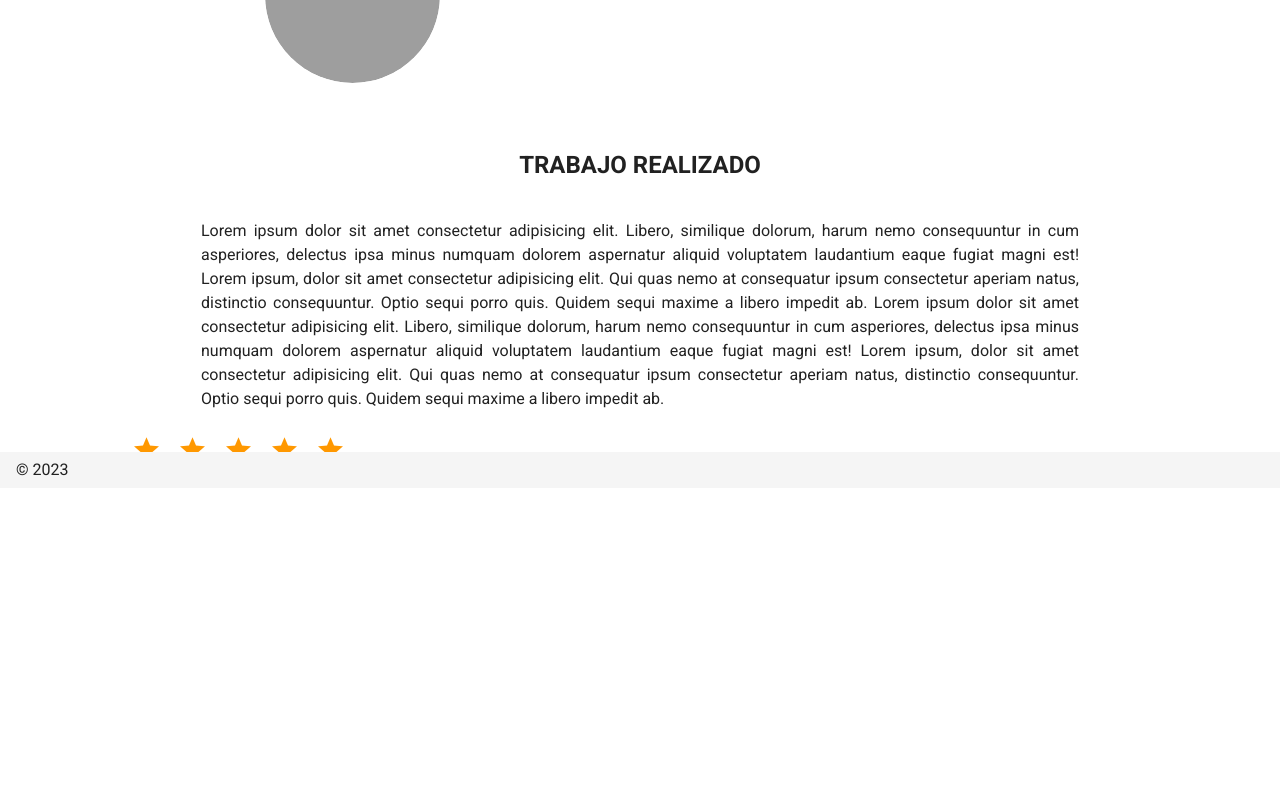
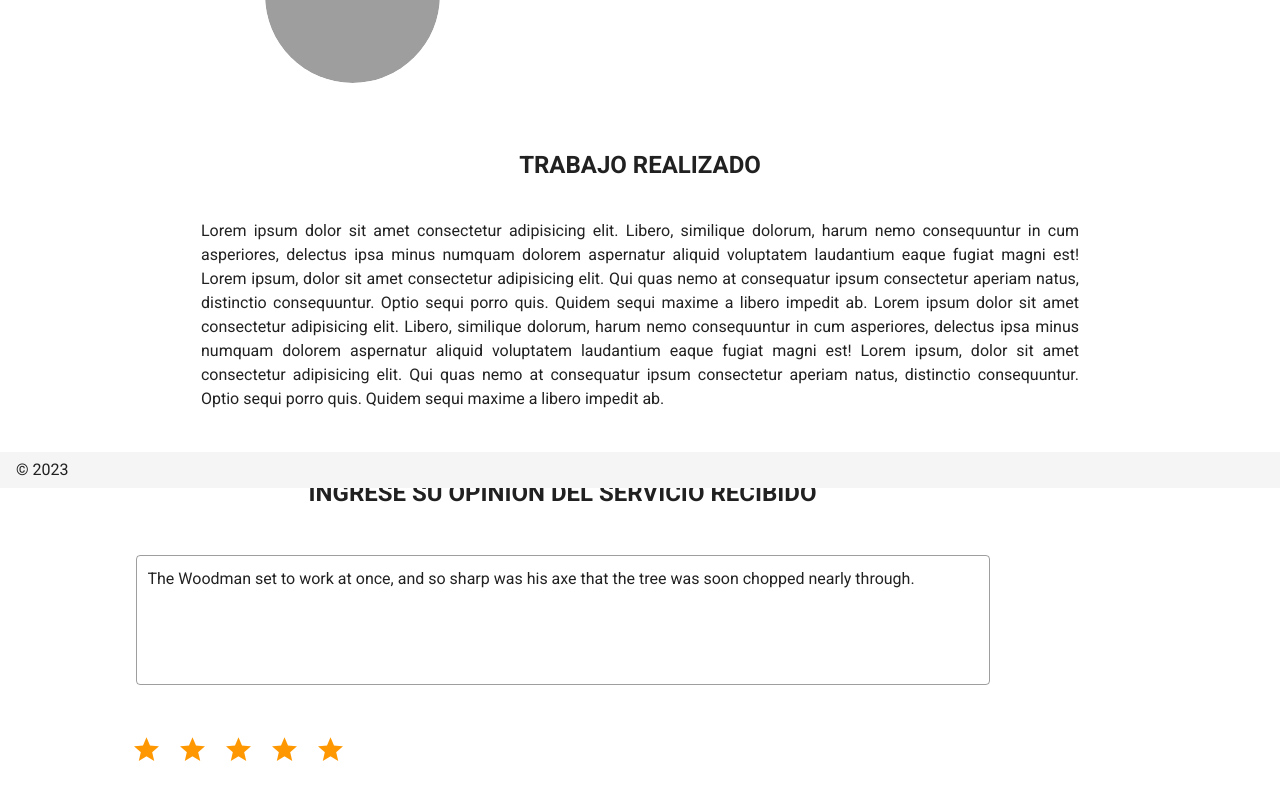
Before and after one commit to StrohXl/Nuxt2, a Nuxt app: page /valoracion in a window 1280 px wide. Shown: the part 312-1112 px from the top of the page. Before the commit the page ends 833 px from the top, so only its background shows below. Built offline with nearby package versions, Linux system fonts and the light colour scheme; grey boxes are pictures that could not be loaded.

Commit message:
added new styles in notifications

```diff
--- a/components/shared/listNotifications.vue
+++ b/components/shared/listNotifications.vue
@@ -1,14 +1,21 @@
 <template>
-  <v-list three-line nav class="mt-1 mt-sm-2 mt-md-3">
+  <v-list
+    three-line
+    nav
+    :class="`${pageNotification == true ? 'mt-1 mt-sm-2 mt-md-3' : ' mt-0 '}  px-0 py-0`"
+  >
     <v-list-item-group color="primary" v-model="selected">
       <template v-for="(item, n) in getNotifications">
         <v-list-item
           v-if="n + 1 < count"
           :key="n"
-          height="66"
-          class="d-flex elevation-0 pr-1 pl-2 v-list-item-notification"
+          class="d-flex elevation-0 pr-1 pl-2 v-list-item-notification mb-1"
           @click="updateNotifications(item.id)"
-          :style="item.is_new && 'background: #f3f3f3'"
+          :style="`${
+            item.is_new && 'background: #f3f3f3'
+          } ;min-height: 0 !important; ${
+            item.select == false && ' height: 75px !important;'
+          }`"
         >
           <v-list-item-avatar
             :size="
@@ -32,7 +39,7 @@
                 ? 65
                 : 70
             "
-            class="mr-4 borderAvatar"
+            class="mr-4 borderAvatar my-0"
             style="align-self: center"
           >
             <v-img :src="item.avatar" />
@@ -40,21 +47,28 @@
 
           <v-list-item-content style="padding-top: 16px; padding-bottom: 16px">
             <v-list-item-title
-              :class="pageNotification ? 'rmh' : 'text-sm-body-2 text-md-body-1'"
+              :class="`${
+                pageNotification ? 'rmh' : ' text-sm-body-2 text-md-body-1'
+              } ${item.is_new && ' bold'}`"
             >
               {{ item.title }}</v-list-item-title
             >
             <v-list-item-subtitle
-              :class="pageNotification ? 'capr' : 'text-caption text-md-body-2'"
+              :style="item.is_new && 'color:#000'"
+              :class="`${
+                pageNotification ? 'capr' : 'text-caption text-md-body-2'
+              } ${item.is_new && ' bold'}`"
               >{{ item.date }}</v-list-item-subtitle
             >
             <v-list-item-subtitle
-              :class="pageNotification ? 'capr' : 'text-caption text-md-body-2'"
-              :style="
+              :class="`${
+                pageNotification ? 'capr' : 'text-caption text-md-body-2'
+              } ${item.is_new && ' bold'}`"
+              :style="`${
                 item.select == true
                   ? 'lineClamp: initial; -webkit-line-clamp: initial'
                   : 'lineClamp: 1; -webkit-line-clamp: 1'
-              "
+              } ${item.is_new && ' color:#000'}`"
               >{{ item.description }}</v-list-item-subtitle
             >
           </v-list-item-content>
--- a/components/shared/notifications.vue
+++ b/components/shared/notifications.vue
@@ -7,7 +7,7 @@
     offset-y="7"
   >
     <v-menu
-      :max-height="this.$vuetify.breakpoint.mdAndDown == true ? '450' : auto"
+
       bottom
       offset-y
       left
@@ -66,7 +66,7 @@ export default {
   name: 'Notifications',
   data() {
     return {
-      count: 6,
+      count: 5,
       menu: false,
     }
   },
--- a/pages/valoracion.vue
+++ b/pages/valoracion.vue
@@ -72,6 +72,32 @@
         quis. Quidem sequi maxime a libero impedit ab.
       </p>
     </div>
+    <div
+      class="opinion"
+      :style="`width: ${
+        $vuetify.breakpoint.xs
+          ? '100%'
+          : $vuetify.breakpoint.sm
+          ? '95%'
+          : $vuetify.breakpoint.md
+          ? '90%'
+          : '85%'
+      } `"
+    >
+      <h2 class="text-center mt-13 mt-sm-14 mt-md-15 mt-lg-16 rh">
+        INGRESE SU OPINION DEL SERVICIO RECIBIDO
+      </h2>
+      <v-container fluid class="mt-2 mt-sm-4 mt-md-8">
+        <v-textarea
+          name="input-7-1"
+          background-color="transparent"
+          filled
+          outlined
+          auto-grow
+          value="The Woodman set to work at once, and so sharp was his axe that the tree was soon chopped nearly through."
+        ></v-textarea>
+      </v-container>
+    </div>
     <v-rating
       hover
       color="orange"
```
